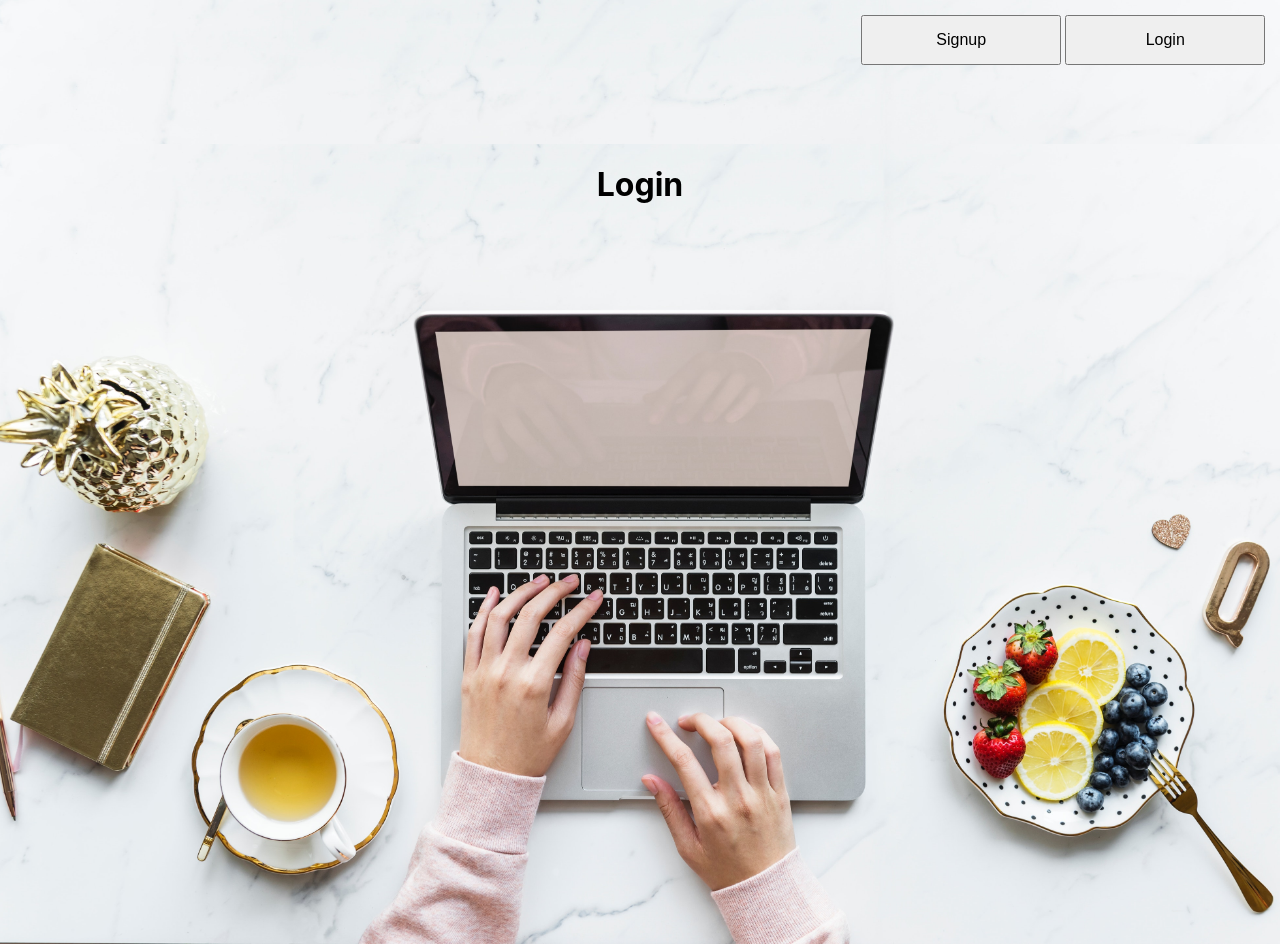
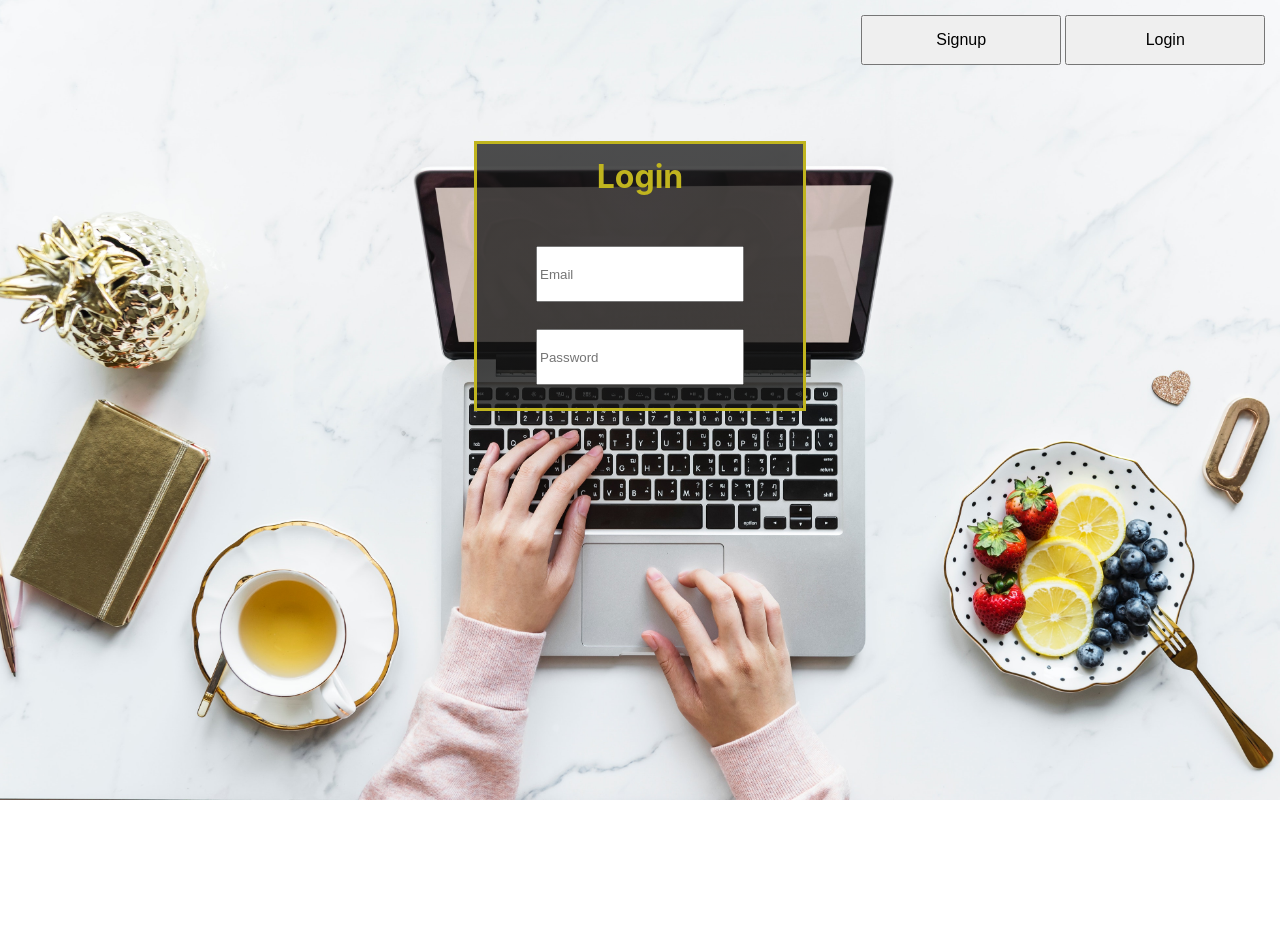
Before and after one commit to BloomTech-Labs/Labs8-MealHelper, a React (Create React App) app in the folder Front-end/mealhelper/: page /login in a window 1280 px wide. After the commit the page ends 800 px from the top, so only its background shows below. Built offline with nearby package versions, Linux system fonts and the light colour scheme.

Commit message:
finishing login form

```diff
--- /dev/null
+++ b/Front-end/mealhelper/src/components/login/login.css
@@ -0,0 +1,55 @@
+.form-title {
+    display: flex;
+    flex-direction: column;
+    justify-content: center;
+    align-items: center;
+    background: linear-gradient(
+                     rgba(20,20,20, .75),
+                     rgba(20,20,20, .75));
+    width: 300px;
+    height: 200px;
+    padding: 0% 1% 5% 1%;
+    outline: 3px solid rgb(192, 181, 31);
+
+}
+
+.login-title {
+    color: rgb(192, 181, 31);;
+    padding-top: 1.3em;
+    padding-bottom: .3em;
+}
+
+.form-group {
+    display: flex;
+    flex-direction: column;
+    justify-content: center;
+    align-items: center;
+    position: relative;
+    padding-top: 1.2em;
+    padding-bottom: .5em;
+  }
+
+  label {
+    position: absolute;
+    top: 0;
+    font-size: var(--font-size-small);
+    opacity: 1;
+    transform: translateY(0);
+    transition: all 0.2s ease-out;
+    color: rgb(192, 181, 31);;
+  }
+
+  input:placeholder-shown + label {
+    opacity: 0;
+    transform: translateY(1rem);
+  }
+
+
+  input {
+      width: 200px;
+      height: 50px;
+  }
+
+  input:focus {
+    outline: 3px solid rgb(192, 181, 31);
+  }
--- a/Front-end/mealhelper/src/components/login/login.js
+++ b/Front-end/mealhelper/src/components/login/login.js
@@ -1,14 +1,23 @@
 import React, { Component } from "react";
+import './login.css';
 
 
 class Login extends Component {
   render() {
     return (
-      <div className="App">
-        <div className="main-container">
-          <h1>Login</h1>
+        <div className="form-title">
+        <h1 className="login-title">Login</h1>
+        <form>
+          <div className="form-group">
+              <input type="text" id="dynamic-label-input" placeholder="Email"/>
+                  <label htmlFor="dynamic-label-input">Email</label>
+          </div>
+          <div className="form-group">
+              <input type="password" id="dynamic-label-input" placeholder="Password"/>
+                  <label htmlFor="dynamic-label-input">Password</label>
+          </div>
+        </form>
         </div>
-      </div>
     );
   }
 }
```
